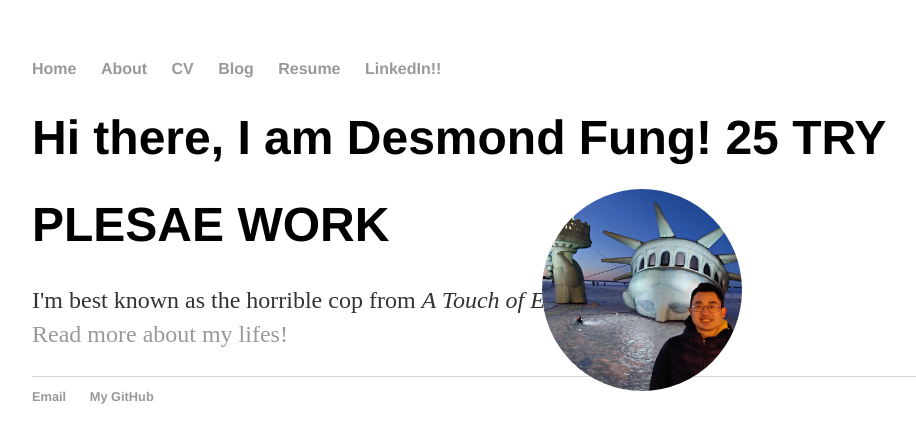
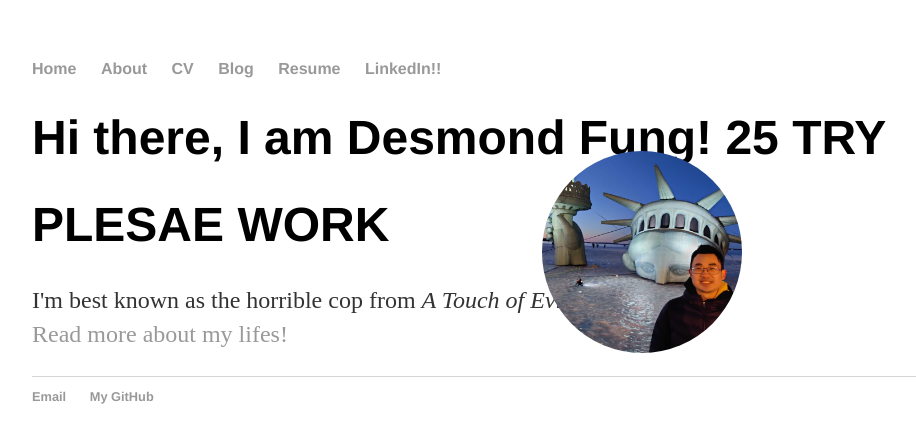
Before and after one commit to ddhangdd/ddhangdd.github.io, a Jekyll site: the page built from index.html, in a window 1280 px wide. Shown: the top 443 px of the page, without its empty margins (160-1076 px from the left). Built offline with Jekyll 4.4.1, drawn with Linux system fonts in a browser that asks for light colours.

Commit message:
Update main.css

```diff
--- a/css/main.css
+++ b/css/main.css
@@ -27,7 +27,7 @@ h1 {
 
 .topleft {
   position: fixed;
-  top: 5cm;
+  top: 4cm;
   right: 10cm;
 }
 
```
